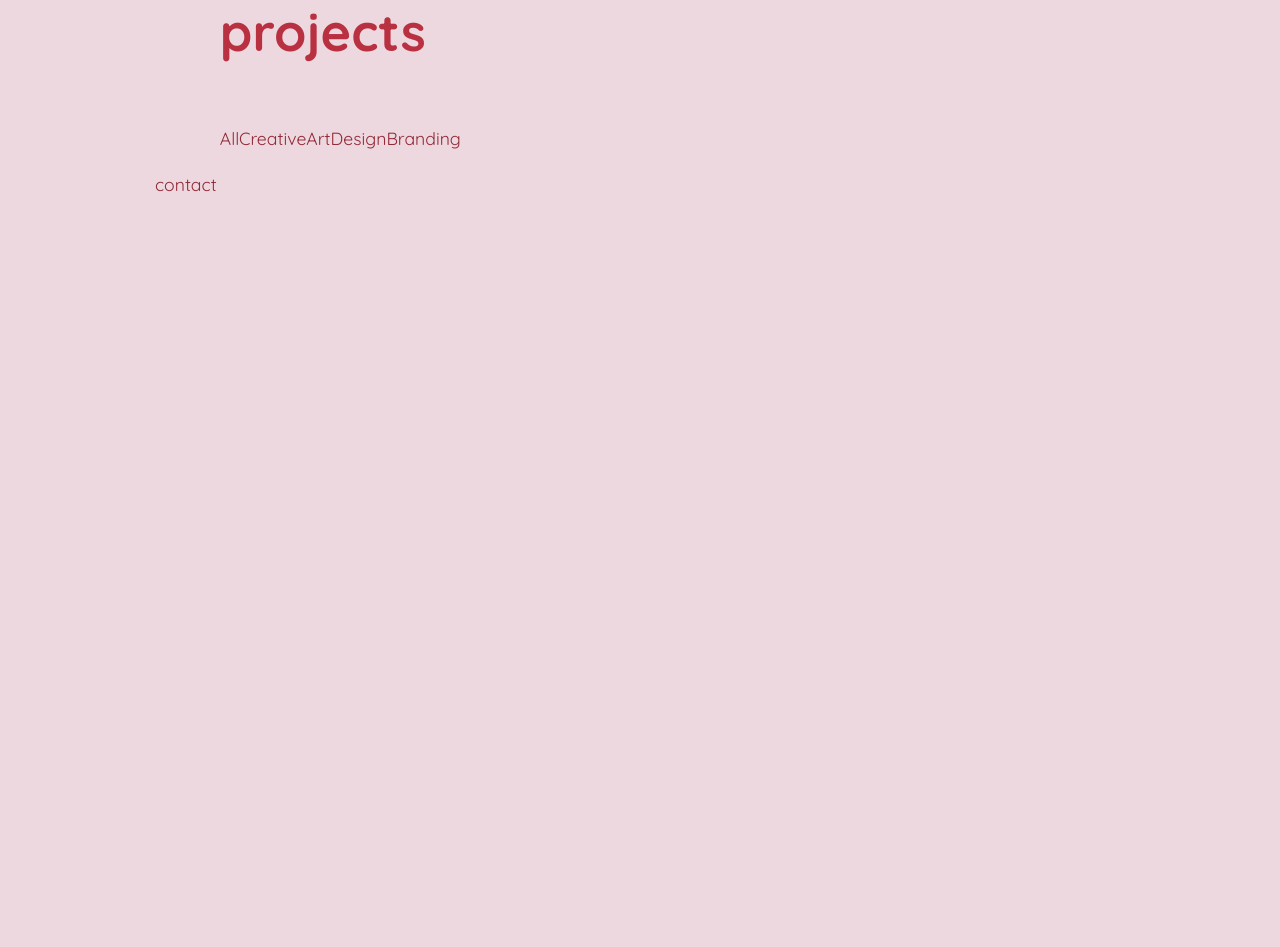
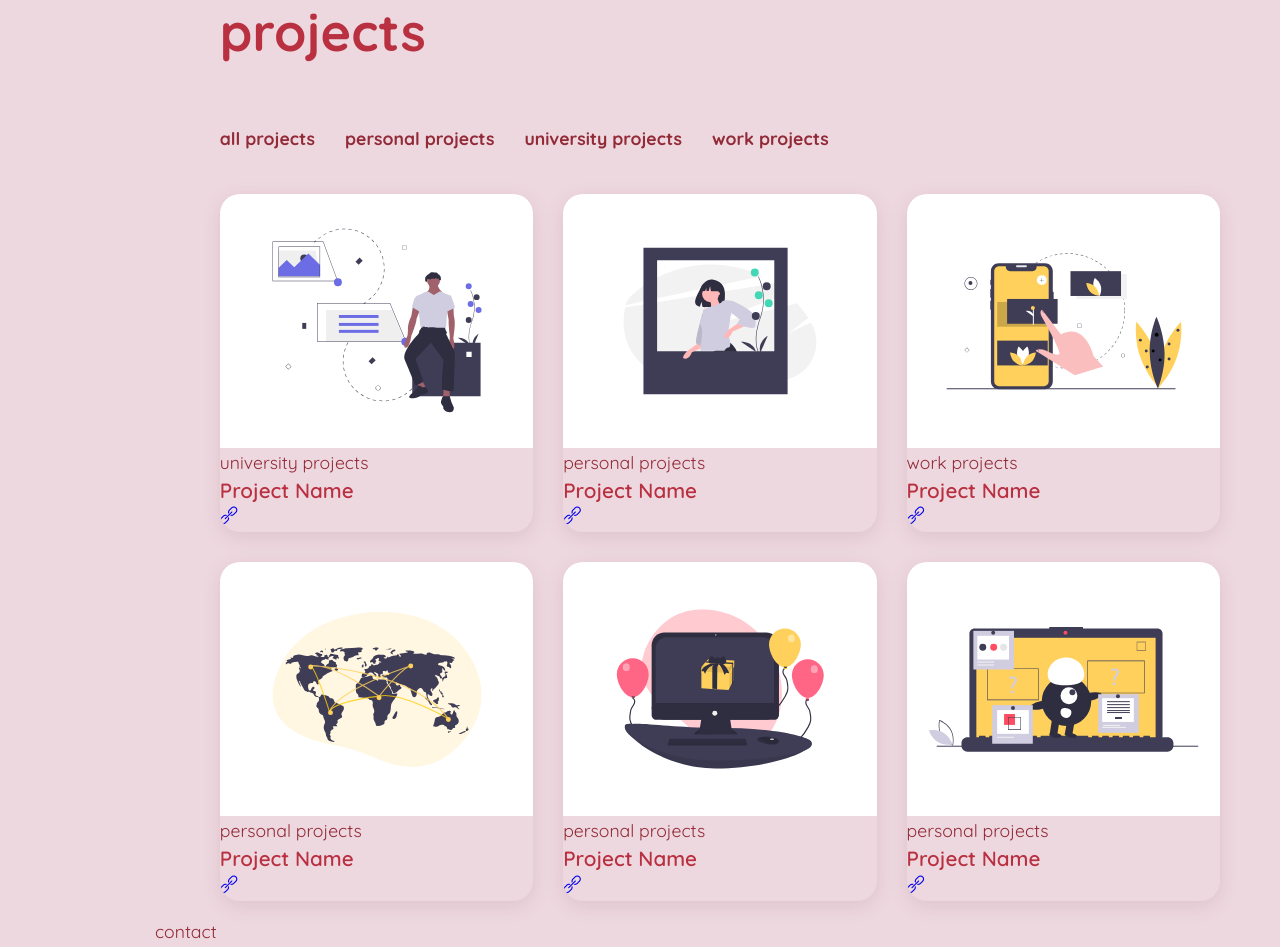
Before and after one commit to courtneyberry27/portfolio, a React (Create React App) app: page / in a window 1280 px wide. Shown: the part 2900-3847 px from the top of the page. Before the commit the page ends 3100 px from the top, so only its background shows below. Built offline with nearby package versions, Linux system fonts and the light colour scheme; a web font is replaced by a local one.

Commit message:
start of portfolio grid, need to add actual project info instead of placeholders

```diff
--- a/src/components/portfolio/Portfolio.jsx
+++ b/src/components/portfolio/Portfolio.jsx
@@ -1,20 +1,39 @@
-import React from 'react';
+import React, { useState } from 'react';
 import './portfolio.css';
+import Menu from './Menu';
 
 const Portfolio = () => {
+const[items, setItems] = useState(Menu);
+
   return (
     <section className='portfolio container section' id='portfolio'>
       <h2 className='section__title'>projects</h2>
 
       <div className='project__filters'>
-        <span className='project__item'>All</span>
-        <span className='project__item'>Creative</span>
-        <span className='project__item'>Art</span>
-        <span className='project__item'>Design</span>
-        <span className='project__item'>Branding</span>
+        <span className='project__item'>all projects</span>
+        <span className='project__item'>personal projects</span>
+        <span className='project__item'>university projects</span>
+        <span className='project__item'>work projects</span>
       </div>
 
-      <div className='project__container grid'></div>
+      <div className='project__container grid'>
+        {items.map((elem) => {
+          const{id, image, title, category} = elem;
+          return (
+            <div className='project__card' key={id}>
+                <div className='project__thumbnail'>
+                  <img src={image} alt='' className='project__img' />
+                </div>
+
+                <span className='project__category'>{category}</span>
+                <h3 className='project__title'>{title}</h3>
+                <a href='#' className='project__button'>
+                  <i className='icon-link project__button-icon'></i>
+                </a>
+            </div>
+          )
+        })}
+      </div>
     </section>
   )
 }
--- a/src/components/portfolio/portfolio.css
+++ b/src/components/portfolio/portfolio.css
@@ -3,3 +3,32 @@
     position: relative;
     padding-left: 6%;
 }
+
+.project__filters {
+    display: flex;
+    align-items: center;
+    column-gap: 1.875rem;
+    margin-bottom: 2.5rem;
+}
+
+.project__item {
+    cursor: pointer;
+    font-weight: var(--font-bold);
+    transition: .3s;
+}
+
+.project__item:hover {
+    color: var(--first-color);
+}
+
+.project__container {
+    grid-template-columns: repeat(3, 1fr);
+    gap: 1.875rem;
+}
+
+.project__card {
+    position: relative;
+    overflow: hidden;
+    border-radius: var(--border-radius);
+    box-shadow: var(--shadow);
+}
```
